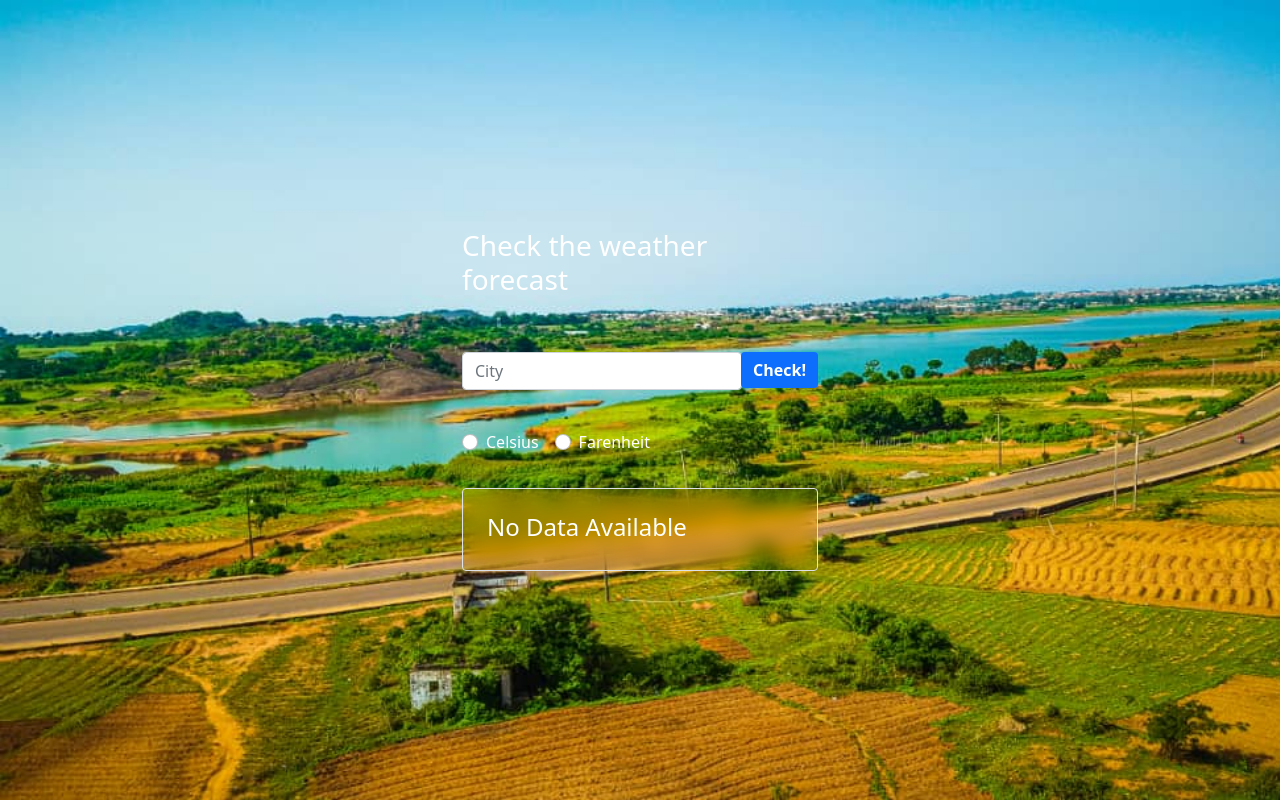
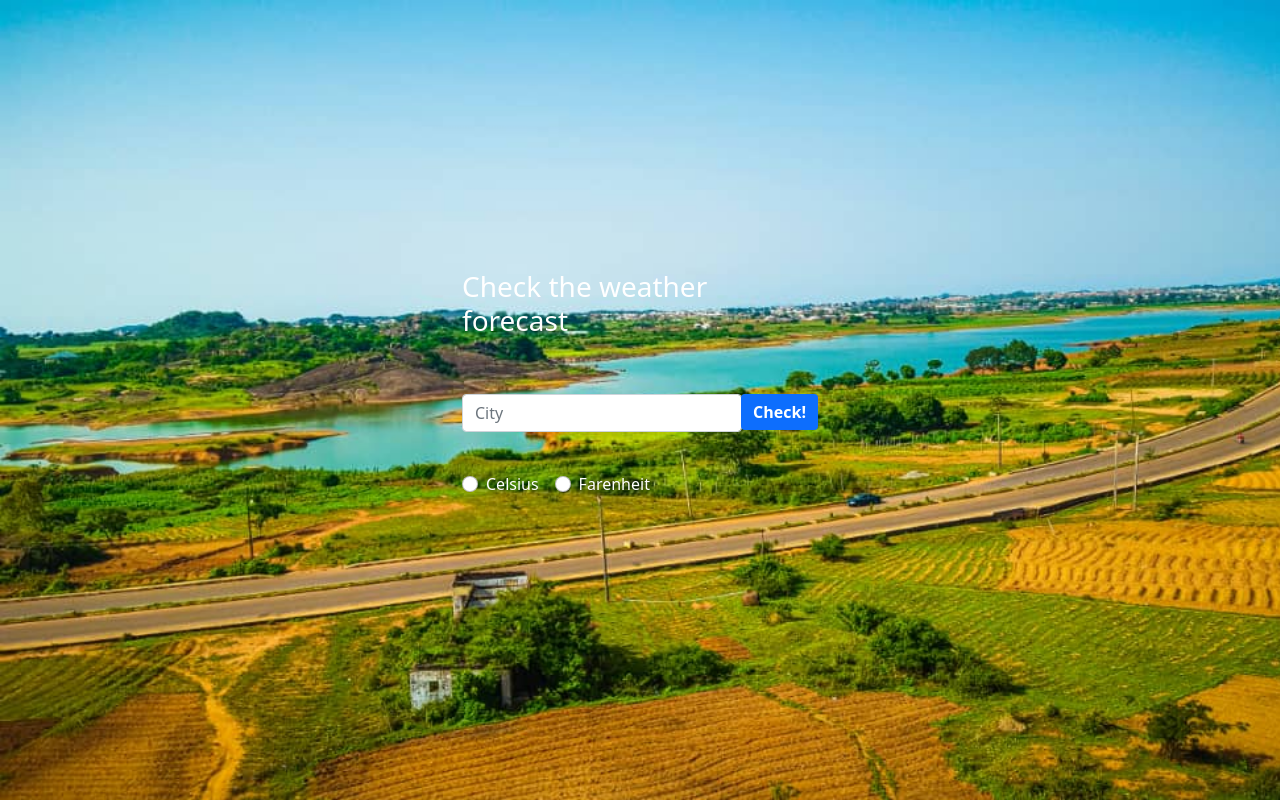
Before and after one commit to Damenkay/weatherApp, an Angular app: page / in a window 1280 px wide. Built offline with nearby package versions, Linux system fonts and the light colour scheme.

Commit message:
production commmit

```diff
--- a/src/app/data-display/data-display.component.html
+++ b/src/app/data-display/data-display.component.html
@@ -21,7 +21,6 @@
                 Check!
               </span>
             </a>
-            <!-- <button (click)="getWeather()" class="btn-primary input-group-text fw-bold">Check</button> -->
           </div>
 
           <div class="mb-4 pb-2">
@@ -77,13 +76,13 @@
 
           </div>
 
-          <div class="card shadow-0 border" *ngIf="!weatherData">
+          <!-- <div class="card shadow-0 border" *ngIf="!weatherData">
             <div class="card-body p-4">
 
               <h4 class="mb-1 sfw-normal">No Data Available</h4>
 
             </div>
-          </div>
+          </div> -->
 
 
 
```
